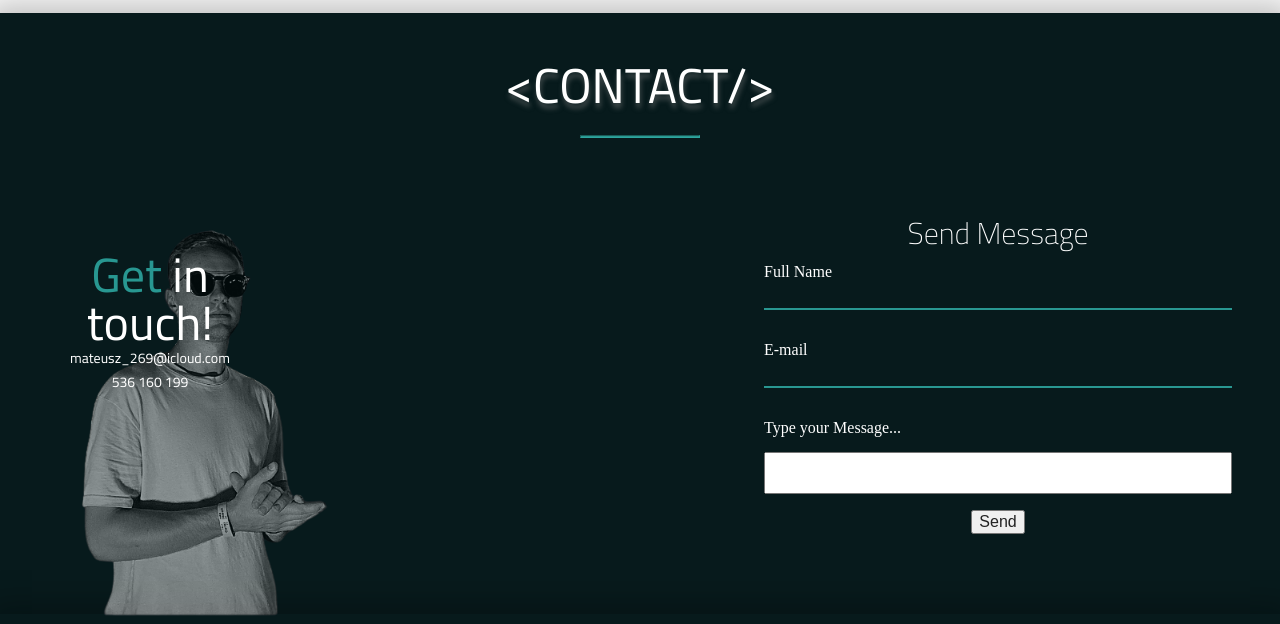
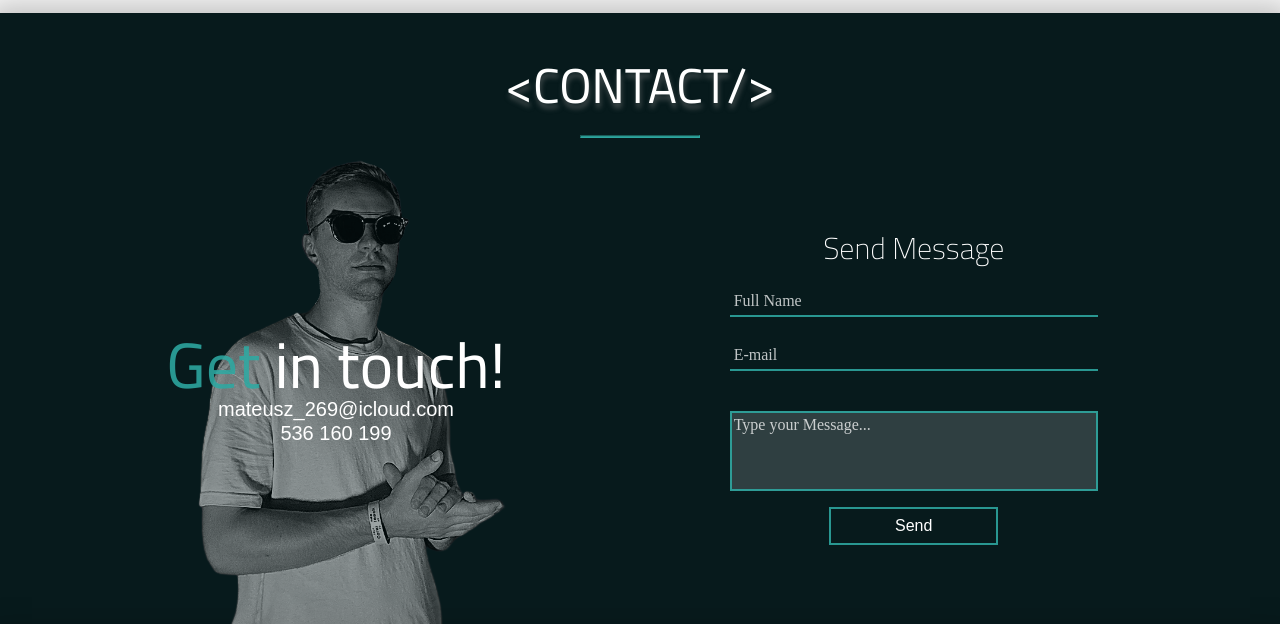
Before and after one commit to MateuszChmiest/MateuszChmiest.pl, a plain HTML site: page index.html in a window 1280 px wide. Shown: the part 2878-3502 px from the top of the page. Drawn offline with nearby package versions, Linux system fonts and the light colour scheme; files that its build step writes are made by us from their sources.

Commit message:
complete styling of the form

```diff
--- a/scss/blocks/_contact.scss
+++ b/scss/blocks/_contact.scss
@@ -21,9 +21,10 @@
 .contact {
 
   &__container {
+
     display: flex;
     justify-content: space-between;
-    padding: 2rem;
+    padding: 5% 0;
     position: relative;
     margin-top: 3rem;
     margin-bottom: 3rem;
@@ -34,20 +35,17 @@
     }
 
     img {
-      max-width: 400px;
+      max-width: 500px;
       width: 100%;
       position: absolute;
       bottom: -50px;
-      left: 0;
+      left: -70px;
       opacity: 0.6;
       z-index: 0;
 
       @include tablet {
         opacity: 0.4;
-      }
-
-      @include desktop {
-        max-width: 500px;
+        left: 0;
       }
     }
 
@@ -60,16 +58,18 @@
     }
 
     @include screen {
-      gap: 30rem;
+      gap: 13rem;
     }
 
     @include desktop {
-      gap: 35rem;
+      gap: 20rem;
     }
 
     .contact__text {
-      padding: 2rem;
       z-index: 1;
+      display: flex;
+      flex-direction: column;
+      justify-content: center;
 
       @include tablet {
         padding: 0;
@@ -79,7 +79,11 @@
       h2 {
         color: white;
         font-weight: 400;
-        font-size: 3rem;
+        font-size: 4rem;
+
+        @include tablet {
+          font-size: 3rem;
+        }
 
         span {
           color: $color-primary;
@@ -87,8 +91,14 @@
       }
 
       p {
+        font-size: 1.25rem;
+        font-family: $font-secondary;
         color: white;
         line-height: 1.5rem;
+
+        @include tablet {
+          font-size: 1rem;
+        }
       }
     }
 
@@ -99,9 +109,33 @@
         align-items: center;
         flex-direction: column;
         color: white;
-        width: 500px;
+        width: 400px;
 
+        @include tablet {
+          width: 320px;
+        }
+
+        h2 {
+          margin-bottom: 1rem;
+        }
       }
+
+      &__submit {
+
+        input {
+          padding: 0.5rem 4rem 0.5rem 4rem;
+          z-index: 1;
+          background-color: transparent;
+          border: 2px solid $color-primary;
+          color: white;
+          transition: background-color .1s;
+
+          &:hover {
+            background-color: $color-primary;
+          }
+        }
+      }
+
       &__box {
         display: flex;
         flex-direction: column-reverse;
@@ -112,12 +146,28 @@
 
         span {
           margin-bottom: 0.5rem;
+          position: absolute;
+          top: 25%;
+          left: 5%;
+          pointer-events: none;
+          transition: 0.5s;
+          color: rgba(255, 255, 255, 0.75);
         }
 
         textarea {
           resize: none;
           width: 100%;
           margin-top: 0.5rem;
+          height: 5rem;
+          background-color: rgba(255, 255, 255, 0.16);
+          border: 2px solid $color-primary;
+          color: white;
+
+          &:valid ~ span, &:focus ~ span {
+            color: $color-primary;
+            font-size: 15px;
+            transform: translateY(-25px);
+          }
         }
 
         input{
@@ -126,6 +176,12 @@
           border-bottom: 2px solid $color-primary;
           color: white;
           width: 100%;
+
+          &:valid ~ span, &:focus ~ span {
+            color: $color-primary;
+            font-size: 14px;
+            transform: translateY(-13px);
+          }
         }
       }
     }
```
